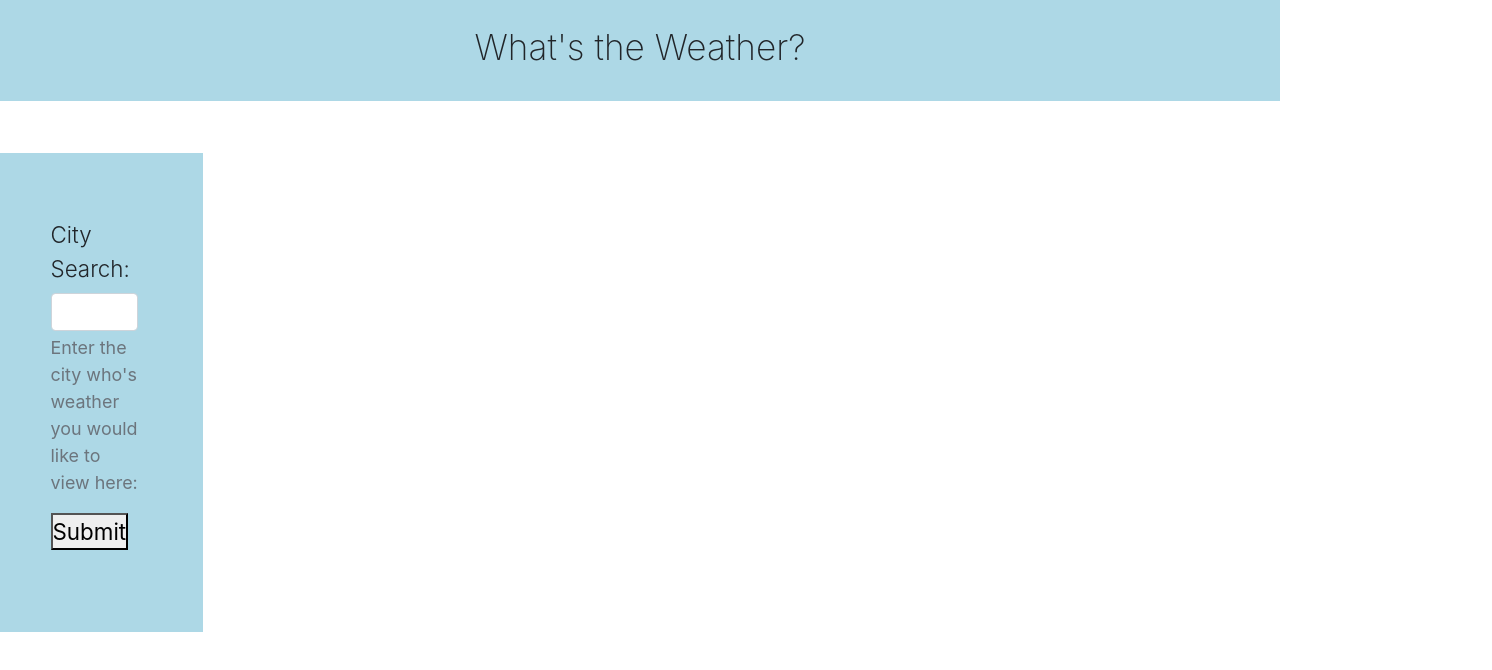
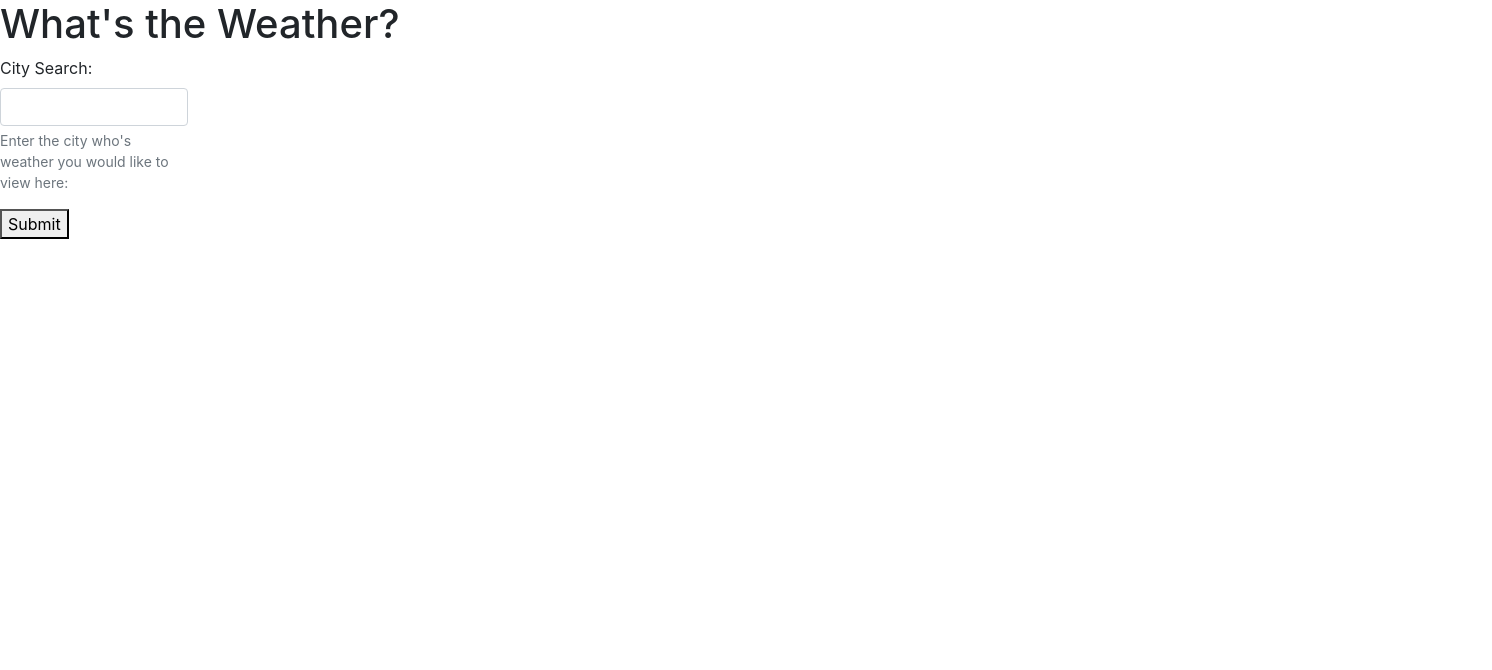
Before and after one commit to jamesjorissen/WhatstheWeather, a plain HTML site: page index.html in a window 1280 px wide. Shown: the whole page, 1492 px wide, since content can reach past the window. Drawn offline with nearby package versions, Linux system fonts and the light colour scheme.

Commit message:
trying something new

```diff
--- a/index.html
+++ b/index.html
@@ -7,9 +7,7 @@
     <title>What's the Weather?</title>
 
     <!-- links to bootstrap, css -->
-    <link rel="stylesheet"
-        href="https://cdnjs.cloudflare.com/ajax/libs/twitter-bootstrap/4.0.0/css/bootstrap.min.css" />
-    <link rel="stylesheet" href="style.css">
+    <link href="bootstrap.min.css" link rel="stylesheet">
 </head>
 
 <body>
```
